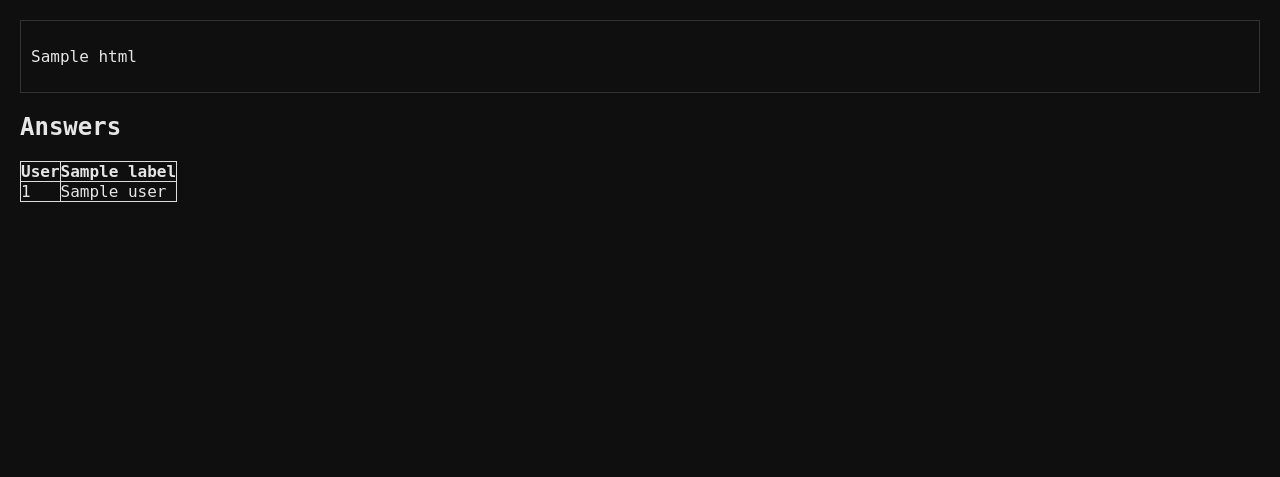
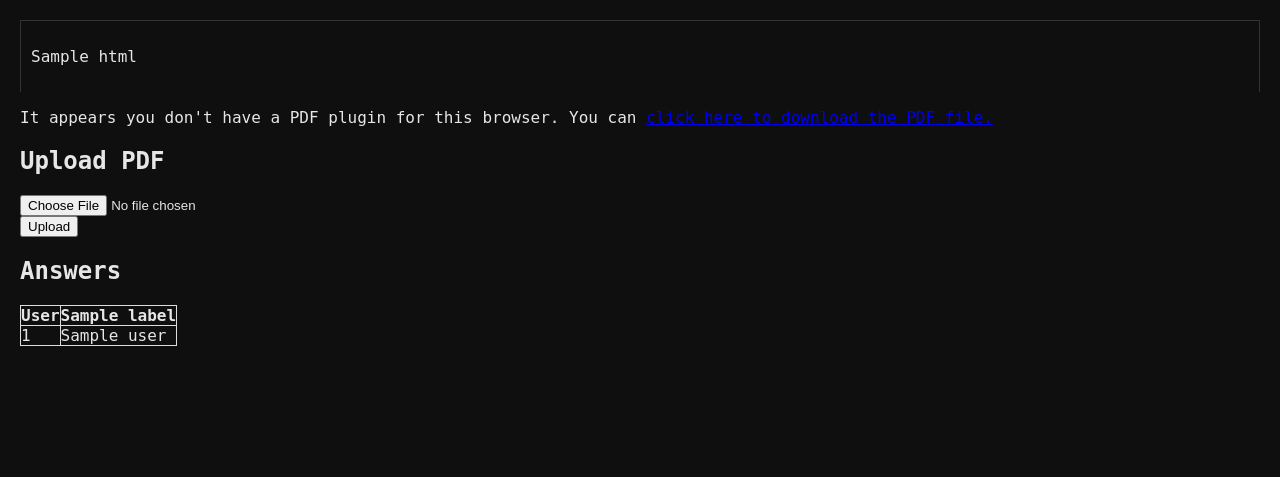
Before and after one commit to insilica/srvc-neo4j, a Flask app: template document/src/templates/document.html in a window 1280 px wide. Shown: the top 477 px of the page. Run offline with Flask 2, Linux system fonts and the light colour scheme; the template is opened without the code that fills it: most values are stand-ins (such as "Sample title", 1, 10 or a date in 2020); parts of the project's set-up code (start-up, migrations or seed data) failed here and were passed over.

Commit message:
Implement PDF attachments
Closes #2

```diff
--- a/document/src/app.py
+++ b/document/src/app.py
@@ -1,5 +1,5 @@
 from collections import defaultdict
-from flask import Flask, request, render_template, render_template_string, redirect
+from flask import Flask, request, render_template, render_template_string, redirect, url_for, send_file
 from jsonlines.jsonlines import InvalidLineError
 from werkzeug.utils import secure_filename
 from py2neo import Graph, Node, Relationship
@@ -7,6 +7,12 @@ from json2html import json2html
 from py2neo.bulk import merge_nodes
 from uuid import uuid4
 import json, jsonlines, jwt, os, uuid
+
+app = Flask(__name__)
+
+app.config['UPLOAD_FOLDER'] = '/app/data/pdf-upload'
+if not os.path.exists(app.config['UPLOAD_FOLDER']):
+    os.makedirs(app.config['UPLOAD_FOLDER'], exist_ok=True)
 
 def get_current_email():
     auth_token = request.cookies.get('token')
@@ -36,8 +42,6 @@ def get_project_visibility(tx):
     records = result.data()
     if records:
       return records[0]['n']
-
-app = Flask(__name__)
 
 template = "{{doc.content}}"
 
@@ -70,6 +74,10 @@ def list_documents():
 
     return render_template('documents.html', documents=documents)
 
+@app.template_filter('split')
+def split_filter(s, delimiter=None):
+    return s.split(delimiter)
+
 @app.route('/<string:doc_id>')
 def view_document(doc_id):
     graph = Graph("bolt://neo4j:7687", auth=("neo4j", "test1234"))
@@ -84,11 +92,17 @@ def view_document(doc_id):
         if not (user and user.get('isMember')):
             return 'Forbidden', 403
 
-    q = "MATCH (o:Document {id: $id}) return o"
+    q = """
+    MATCH (o:Document {id: $id})
+    OPTIONAL MATCH (a:Attachment)-[r:HAS_DOCUMENT]->(o)
+    RETURN o, collect(a) as attachments
+    """
     result = graph.run(q, id=doc_id).data()
     if not result:
       return 'Not Found', 404
     d = dict(result[0]['o'])
+    attachments = [dict(a) for a in result[0]['attachments']]
+    pdfs = [item for item in attachments if item.get('media_type') == 'application/pdf']
 
     d['html'] = json2html.convert(d['content'])
     d['rendered_content'] = render_template_string(template, doc=d)
@@ -109,7 +123,62 @@ def view_document(doc_id):
         label_id = result['label_id']
         data[user_email][label_id] = json2html.convert(answer['answer'])
 
-    return render_template('document.html', document=d, labels=labels, data=data)
+    return render_template('document.html', document=d, labels=labels, data=data, document_path=os.getenv('DOCUMENT_PATH'), pdfs=pdfs)
+
+def add_attachment(graph, doc_id, file_path, media_type):
+    tx = graph.begin()
+    attachment_node = Node("Attachment", id=str(uuid4()), file_path=file_path, media_type=media_type)
+    tx.create(attachment_node)
+    document_node = graph.nodes.match("Document", id=doc_id).first()
+
+    if document_node is None:
+        raise f"No Document found with id {doc_id}"
+
+    rel = Relationship(attachment_node, "HAS_DOCUMENT", document_node)
+    tx.create(rel)
+    graph.commit(tx)
+
+@app.route('/pdf-upload', methods=['POST'])
+def pdf_upload():
+    try:
+        email = get_current_email()
+    except:
+        return redirect('/login'), 303
+
+    graph = Graph("bolt://neo4j:7687", auth=("neo4j", "test1234"))
+
+    user = get_user(graph, email)
+    if not (user and user.get('isMember')):
+        return 'Forbidden', 403
+
+    if request.files.get('pdfUpload'):
+        doc_id = request.form['docId']
+        f = request.files['pdfUpload']
+        filename = str(uuid4())
+        file_path = os.path.join(app.config['UPLOAD_FOLDER'], filename)
+        f.save(file_path)
+
+        add_attachment(graph, doc_id, file_path, 'application/pdf')
+
+        return redirect(doc_id)
+
+@app.route('/file/<file_id>', methods=['GET'])
+def serve_file(file_id):
+    graph = Graph("bolt://neo4j:7687", auth=("neo4j", "test1234"))
+    q = """
+    MATCH (a:Attachment {id: $id})
+    RETURN a.file_path as file_path, a.media_type as media_type
+    """
+    result = graph.run(q, id=file_id).data()
+
+    if not result:
+        return 'File not found', 404
+
+    file_path = result[0]['file_path']
+    media_type = result[0]['media_type']
+
+    # Use the send_file function to send the file
+    return send_file(file_path, mimetype=media_type)
 
 if __name__ == '__main__':
     app.run(debug=True, host='0.0.0.0')  # Ensure the server is accessible externally
--- a/document/src/templates/document.html
+++ b/document/src/templates/document.html
@@ -64,6 +64,24 @@ table, th, td {
     <div class="document">
       <p>{{ document.html | safe }}</p>
     </div>
+    {% if pdfs %}
+      <div class="pdf-tab">
+        {% for pdf in pdfs %}
+        <object data="file/{{ pdf.id }}" type="application/pdf" style="width: 100vw; height: 100vh;">
+            <p>It appears you don't have a PDF plugin for this browser.
+            You can <a href="file/{{ pdf.id }}">click here to download the PDF file.</a></p>
+          </object>
+        {% endfor %}
+      </div>
+    {% endif %}
+
+    <h2>Upload PDF</h2>
+    <form method="POST" action="../{{document_path}}/pdf-upload" enctype="multipart/form-data">
+      <input type="file" id="pdfUpload" name="pdfUpload" accept=".pdf">
+      <input type="hidden" id="docId" name="docId" value="{{document.id}}">
+      <br>
+      <button type="submit">Upload</button>
+    </form>
   </div>
 
   {% if data %}
--- a/orchestrator/base-docker-compose.yml
+++ b/orchestrator/base-docker-compose.yml
@@ -21,6 +21,7 @@ services:
     build: ../../../document
     volumes:
       - ../../../document:/app
+      - ./document/data:/data
     depends_on:
       - neo4j
     env_file: ./.env
```
Also changed, not shown: 1 other file.
